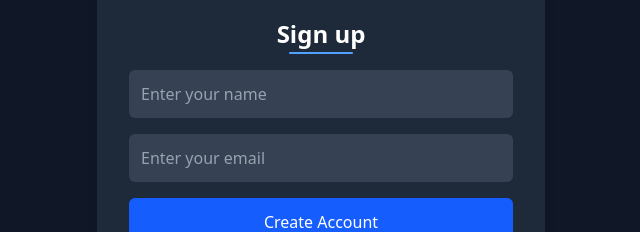
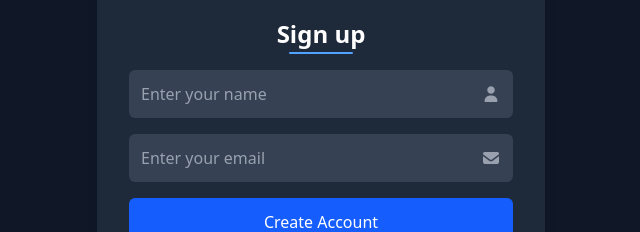
Before and after one commit to MarkoP00/cortexa-ai-frontend, a Vue app: page / in a window 1280 px wide. Both pictures are taken after a click on the button "Don't have an account?". Shown: the part 348-580 px from the top of the page, without its empty margins (319-959 px from the left). Built offline with nearby package versions, Linux system fonts and the light colour scheme; no server answers.

Commit message:
FontAwseome icons added on input

```diff
--- a/index.html
+++ b/index.html
@@ -10,6 +10,12 @@
       rel="icon"
       href="./src/assets/ai-robot.png"
       type="image/ico" />
+    <link
+      rel="stylesheet"
+      href="https://cdnjs.cloudflare.com/ajax/libs/font-awesome/7.0.0/css/all.min.css"
+      integrity="sha512-DxV+EoADOkOygM4IR9yXP8Sb2qwgidEmeqAEmDKIOfPRQZOWbXCzLC6vjbZyy0vPisbH2SyW27+ddLVCN+OMzQ=="
+      crossorigin="anonymous"
+      referrerpolicy="no-referrer" />
   </head>
   <body>
     <div id="app"></div>
--- a/src/components/CreateForm.vue
+++ b/src/components/CreateForm.vue
@@ -13,29 +13,37 @@
           class="absolute bottom-0 left-0 right-0 mx-auto w-16 h-0.5 bg-blue-400 rounded-full"></span>
       </h2>
 
+      <div class="relative w-full">
         <input
           type="text"
           v-model="name.value"
           :class="[
-          'w-full p-3 text-white placeholder-gray-400 rounded-md focus:outline-none focus:ring-2 ',
+            'w-full p-3 pr-10 text-white placeholder-gray-400 rounded-md focus:outline-none focus:ring-2',
             name.invalid
               ? 'border border-red-400 focus:ring-red-400 shadow-lg shadow-red-400/20'
               : 'bg-gray-700 focus:ring-blue-500',
           ]"
           @blur="name.invalid = false"
           placeholder="Enter your name" />
+        <i
+          class="fas fa-user absolute right-3 top-1/2 -translate-y-1/2 text-gray-400 pointer-events-none"></i>
+      </div>
 
+      <div class="relative w-full mt-4">
         <input
           type="text"
           v-model="email.value"
           :class="[
-          'w-full p-3 text-white placeholder-gray-400 rounded-md focus:outline-none focus:ring-2 ',
+            'w-full p-3 pr-10 text-white placeholder-gray-400 rounded-md focus:outline-none focus:ring-2',
             email.invalid
               ? 'border border-red-400 focus:ring-red-400 shadow-lg shadow-red-400/20'
               : 'bg-gray-700 focus:ring-blue-500',
           ]"
           @blur="email.invalid = false"
           placeholder="Enter your email" />
+        <i
+          class="fas fa-envelope absolute right-3 top-1/2 -translate-y-1/2 text-gray-400 pointer-events-none"></i>
+      </div>
 
       <button
         type="submit"
--- a/src/components/LoginForm.vue
+++ b/src/components/LoginForm.vue
@@ -13,6 +13,7 @@
           class="absolute bottom-0 left-0 right-0 mx-auto w-16 h-0.5 bg-blue-400 rounded-full"></span>
       </h2>
 
+      <div class="relative w-full mt-4">
         <input
           type="text"
           v-model="email.value"
@@ -24,6 +25,9 @@
           ]"
           @blur="email.invalid = false"
           placeholder="Enter your email" />
+        <i
+          class="fas fa-envelope absolute right-3 top-1/2 -translate-y-1/2 text-gray-400 pointer-events-none"></i>
+      </div>
 
       <button
         type="submit"
```
Lines whose indentation alone changed are shown as unchanged.
